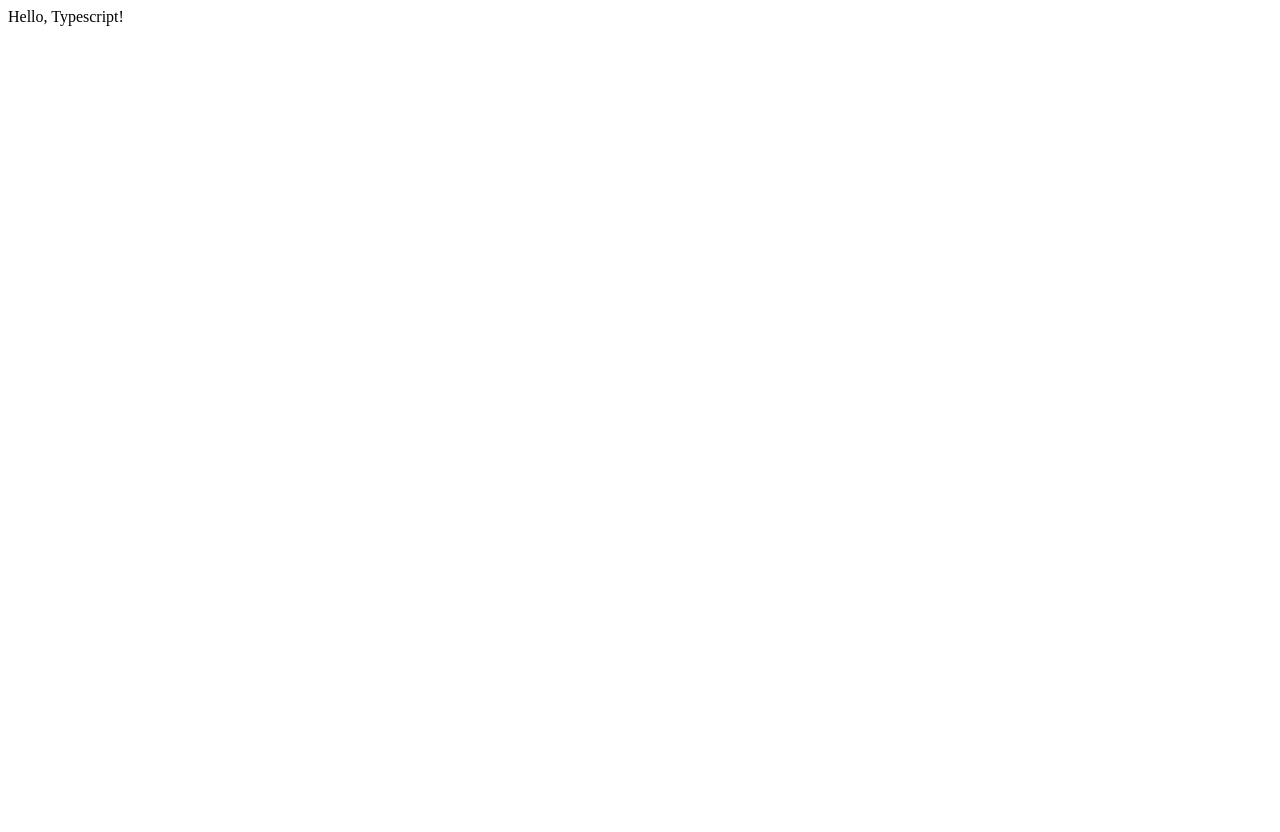
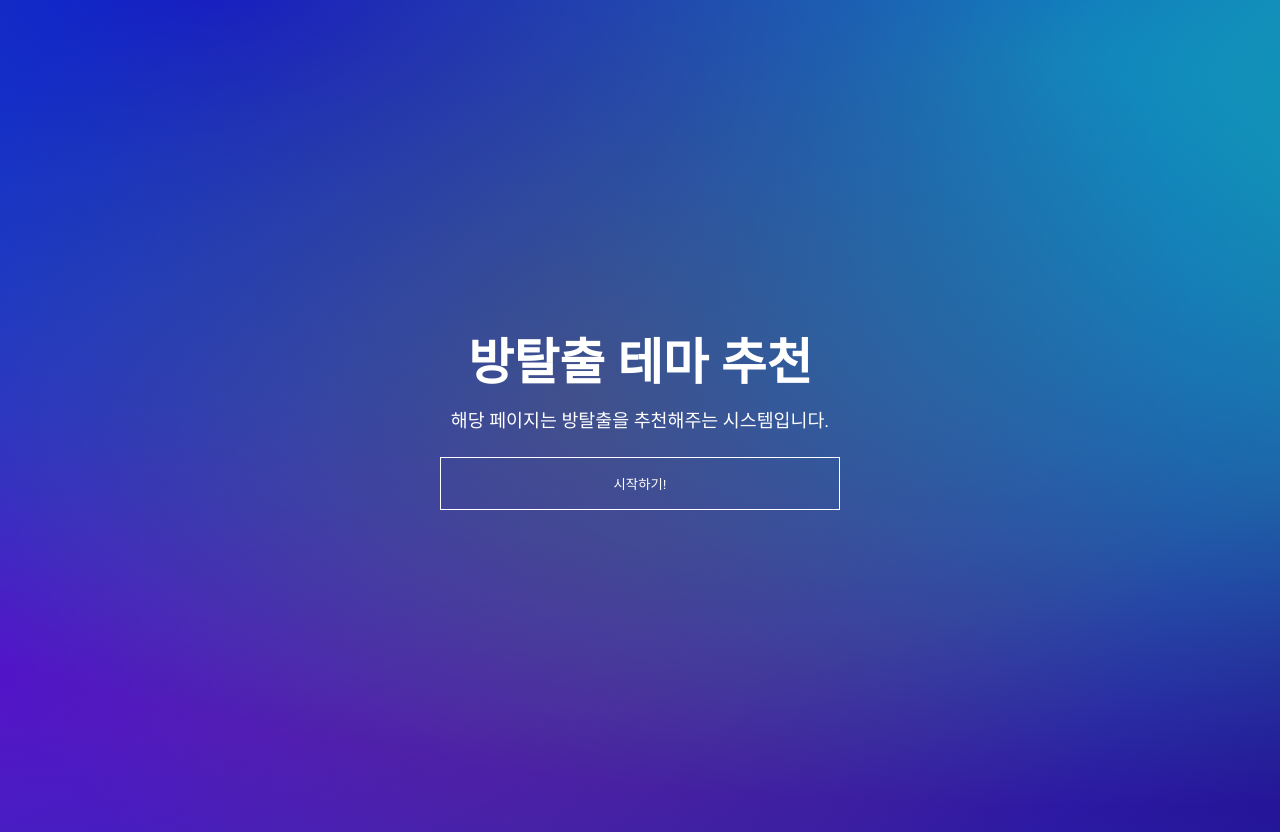
Before and after one commit to Shamp07/escaperoom-recommendation, a React app: page / in a window 1280 px wide. Before the commit the page ends 800 px from the top, so only its background shows below. Built offline with nearby package versions, Linux system fonts and the light colour scheme.

Commit message:
feat: add starting page

```diff
--- a/package.json
+++ b/package.json
@@ -19,11 +19,13 @@
   "homepage": "https://github.com/Shamp07/escaperoom-recommendation#readme",
   "dependencies": {
     "react": "^17.0.2",
-    "react-dom": "^17.0.2"
+    "react-dom": "^17.0.2",
+    "styled-components": "^5.3.0"
   },
   "devDependencies": {
     "@types/react": "^17.0.13",
     "@types/react-dom": "^17.0.8",
+    "@types/styled-components": "^5.1.10",
     "@types/webpack": "^5.28.0",
     "@typescript-eslint/eslint-plugin": "^4.28.1",
     "eslint": "^7.29.0",
--- a/public/index.html
+++ b/public/index.html
@@ -3,6 +3,8 @@
   <head>
     <meta charset="UTF-8">
     <title>방탈출 추천</title>
+    <link rel="stylesheet" href="https://fonts.googleapis.com/css2?family=Noto+Sans+KR:wght@100;300;400;500;700;900&display=swap" />
+    <link rel="stylesheet" href="https://fonts.googleapis.com/css2?family=Roboto:ital,wght@0,100;0,300;0,400;0,500;0,700;0,900;1,100;1,300;1,400;1,500;1,700;1,900&display=swap" />
   </head>
   <body>
     <div id="root"></div>
--- a/src/components/App.tsx
+++ b/src/components/App.tsx
@@ -1,9 +1,84 @@
 import React from 'react';
+import styled, { createGlobalStyle } from 'styled-components';
 
 const App = () => (
-  <div>
-    Hello, Typescript!
-  </div>
+  <Root>
+    <GlobalStyle  />
+    <QuizWrapper>
+      <h1>
+        방탈출 테마 추천
+      </h1>
+      <p>
+        해당 페이지는 방탈출을 추천해주는 시스템입니다.
+      </p>
+      <div>
+        <button>시작하기!</button>
+      </div>
+    </QuizWrapper>
+  </Root>
 );
 
+const Root = styled.div`
+  width: 100%;
+  min-height: 100vh;
+`;
+
+const QuizWrapper = styled(Root)`
+  padding: 1rem 0;
+  display: flex;
+  align-items: center;
+  justify-content: center;
+  flex-direction: column;
+
+  & > h1 {
+    font-size: 3.1rem;
+    margin-bottom: 1rem;
+  }
+
+  & > p {
+    max-width: 35rem;
+    font-size: 1.15em;
+    line-height: 1.2em;
+    text-align: center;
+    margin-bottom: 1.5rem;
+  }
+
+  & > div {
+    display: flex;
+    flex-direction: column;
+    align-items: center;
+    max-width: 25rem;
+    width: 100%;
+
+    & > button {
+      background: transparent;
+      border: 1px solid #fff;
+      color: #fff;
+      padding: 1rem;
+      width: 100%;
+      transition: .2s;
+
+      &:hover {
+        background: #fff;
+        color: #000;
+        cursor: pointer;
+      }
+    }
+  }
+`;
+
+const GlobalStyle = createGlobalStyle`
+  body {
+    margin: 0;
+    background-color: #f3f5f6;
+    font-family: 'Roboto', 'Noto Sans KR', serif;
+    color: #fff;
+    background-image: radial-gradient(49% 81% at 45% 47%,rgba(157,80,4,.270588) 0,rgba(7,58,255,0) 100%),radial-gradient(113% 91% at 17% -2%,#111dc9 1%,rgba(220,78,78,0) 99%),radial-gradient(142% 91% at 83% 7%,#11c9b4 1%,rgba(255,0,0,0) 99%),radial-gradient(142% 91% at -6% 74%,#5b11c9 1%,rgba(255,0,0,0) 99%),radial-gradient(142% 91% at 111% 84%,#160e82 0,#1746bd 100%);
+  }
+
+  h1, h2, h3, h4, p {
+    margin: 0;
+  }
+`;
+
 export default App;
```
Also changed, not shown: 1 other file (tests, documents, lock files or other folders).
